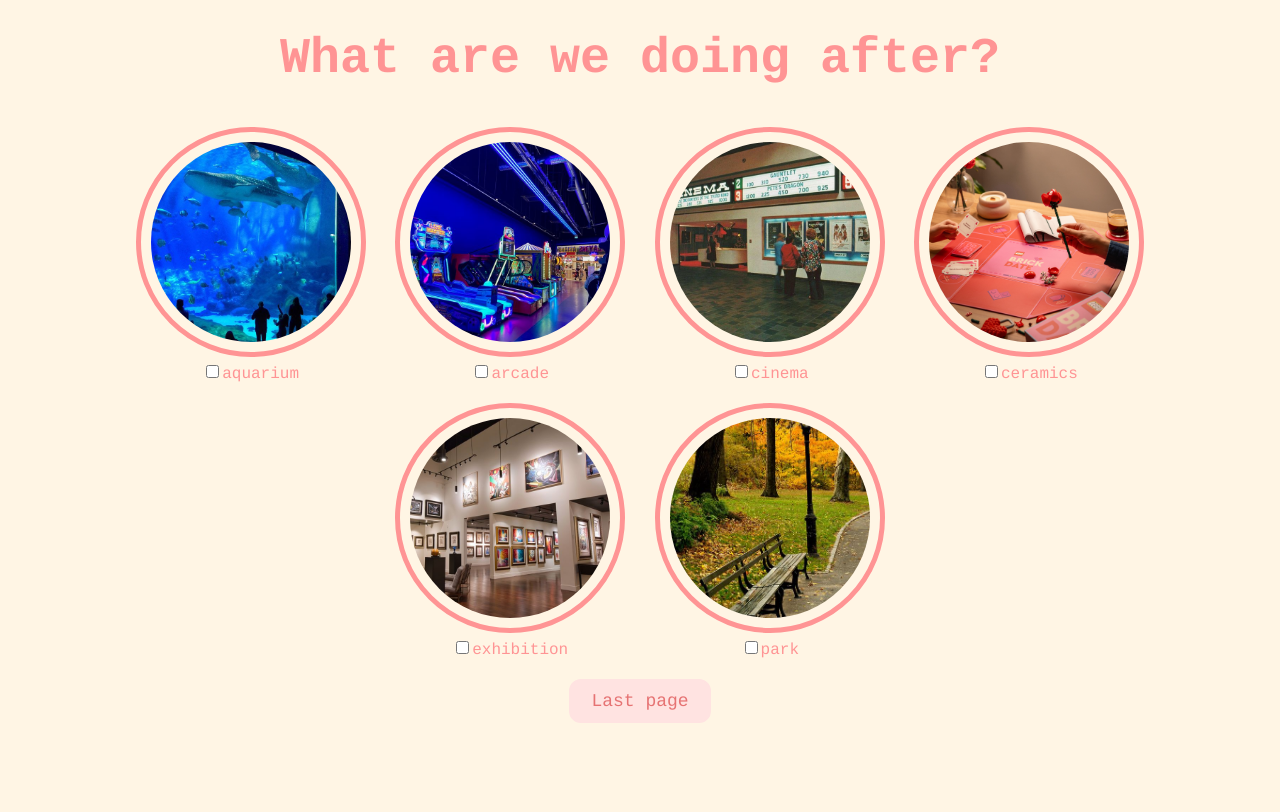
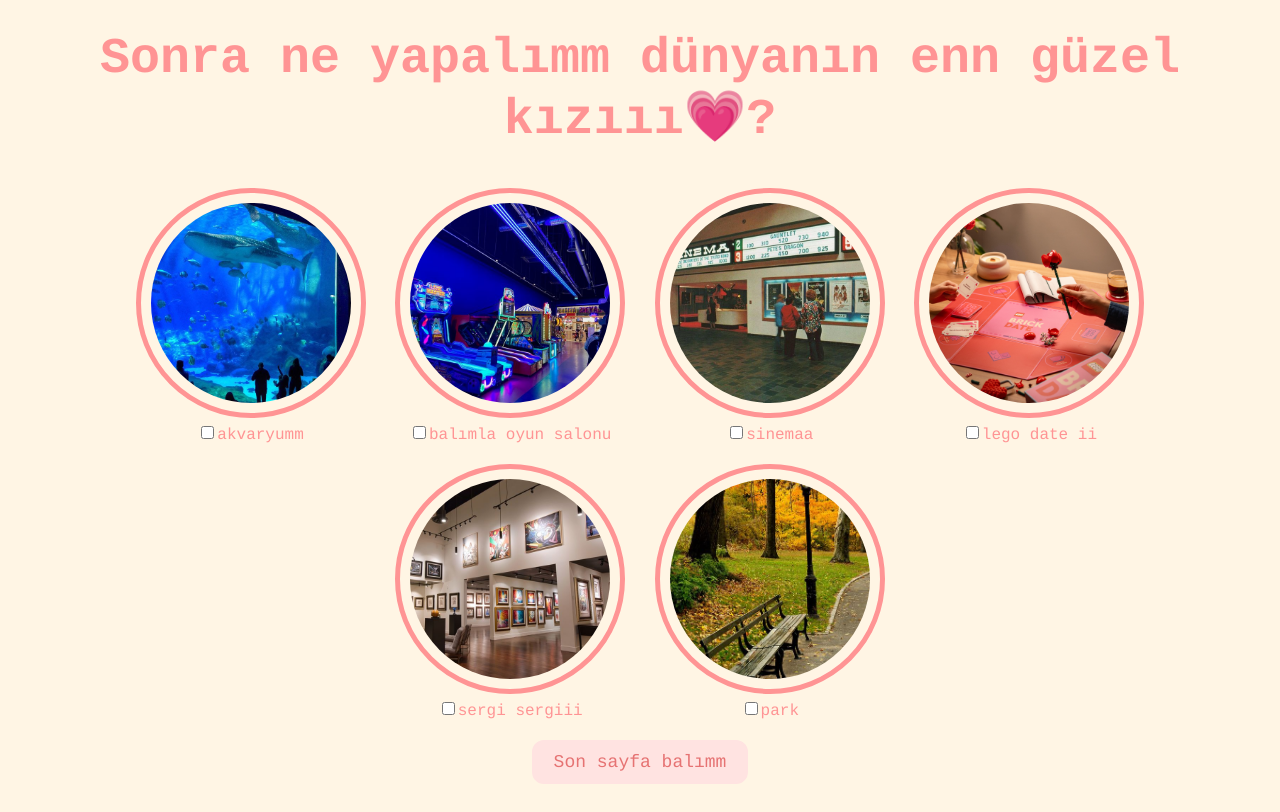
Before and after one commit to mehmetakif000/aa, a plain HTML site: page activities.html in a window 1280 px wide. Drawn offline with Linux system fonts and the light colour scheme.

Commit message:
Update activities.html

```diff
--- a/activities.html
+++ b/activities.html
@@ -7,7 +7,7 @@
     <link rel="stylesheet" href="css/activities.css" />
   </head>
   <body>
-    <div id="activityquestion"><b>What are we doing after?</b></div>
+    <div id="activityquestion"><b>Sonra ne yapalımm dünyanın enn güzel kızııı💗?</b></div>
     <div class="activities-selection">
       <div class="activity-item">
         <img src="activities/aquarium.jpeg" alt="aquarium" />
@@ -16,7 +16,7 @@
             type="checkbox"
             name="activities"
             value="aquarium"
-          />aquarium</label
+          />akvaryumm</label
         >
       </div>
       <div class="activity-item">
@@ -26,7 +26,7 @@
             type="checkbox"
             name="activities"
             value="arcade"
-          />arcade</label
+          />balımla oyun salonu</label
         >
       </div>
       <div class="activity-item">
@@ -36,7 +36,7 @@
             type="checkbox"
             name="activities"
             value="cinema"
-          />cinema</label
+          />sinemaa</label
         >
       </div>
       <div class="activity-item">
@@ -46,7 +46,7 @@
             type="checkbox"
             name="activities"
             value="ceramics"
-          />ceramics</label
+          />lego date ii</label
         >
       </div>
       <div class="activity-item">
@@ -56,7 +56,7 @@
             type="checkbox"
             name="activities"
             value="kunsthalle"
-          />exhibition</label
+          />sergi sergiii</label
         >
       </div>
       <div class="activity-item">
@@ -71,7 +71,7 @@
       </div>
     </div>
     <button class="button" onclick="location.href='lastpage.html'">
-      Last page
+      Son sayfa balımm
     </button>
   </body>
 </html>
```
